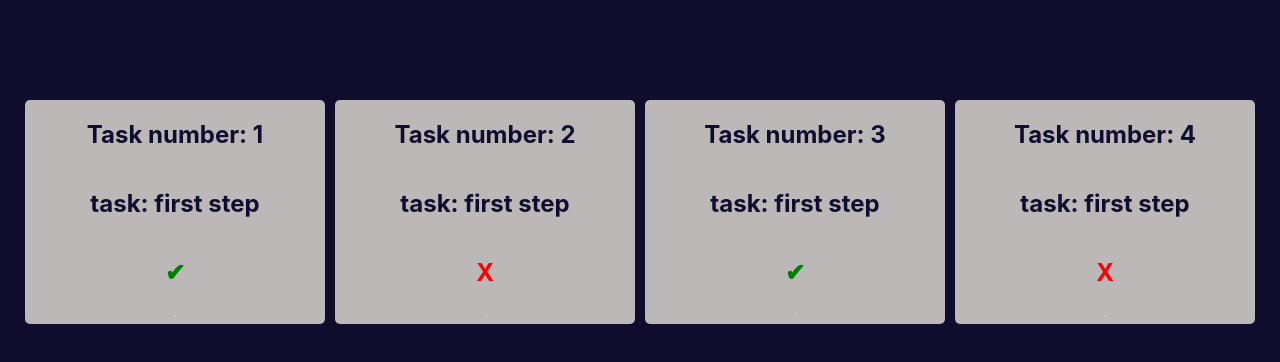
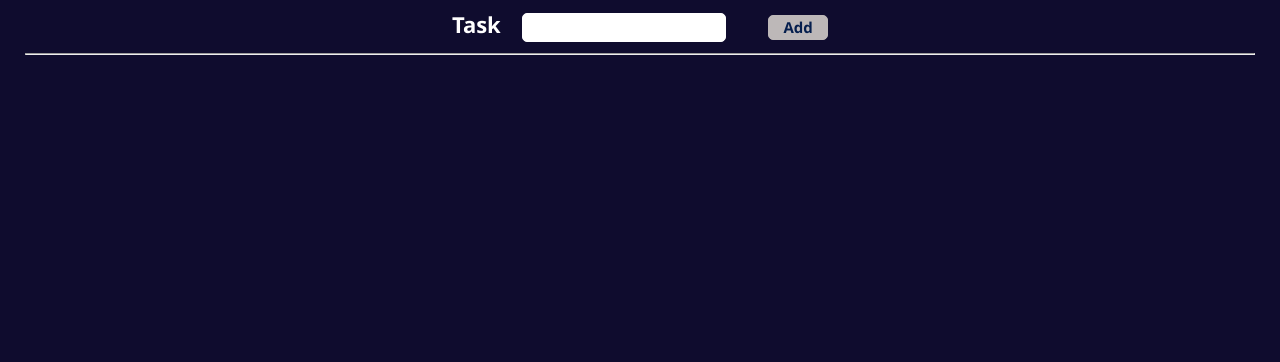
Before and after one commit to Gharam-Sar/to-do-list-with-react, a React (Create React App) app: page / in a window 1280 px wide. Shown: the top 362 px of the page. Built offline with nearby package versions, Linux system fonts and the light colour scheme.

Commit message:
adding new tasks is done and added local storage as well

```diff
--- a/src/App.css
+++ b/src/App.css
@@ -9,7 +9,6 @@ align-items: center;
 .App {
   text-align: center;
 }
-
 .myDiv {
   display: flex;
 
@@ -20,10 +19,59 @@ align-items: center;
 align-items: center;
 
 }
+.space{
+  display: flex;
+  justify-content: center;
+  align-items: center;
+  flex-direction: column;
+  font-size: 30px;
+  text-align: center;
+}
+.componant {
+
+  display: flex;
+justify-content: center;
+align-items: center;
+flex-direction: column;
+font-size: 30px;
+text-align: center;
+
+}
+label{
+  font-family: 'Segoe UI', Tahoma, Geneva, Verdana, sans-serif;
+
+  font-weight: 600;
+  color:white;
+  font-size: 22px;
+}
+input{
+  font-family: 'Segoe UI', Tahoma, Geneva, Verdana, sans-serif;
+
+  border-radius: 5px;
+border: 1px solid white;
+height: 25px;
+
+}
+.addButton{
+  font-family: 'Segoe UI', Tahoma, Geneva, Verdana, sans-serif;
+
+  font-size: 15px;
+  color: rgb(5, 30, 77);
+  font-weight: 700;
+  border-radius: 5px;
+  border: 1px solid rgb(189, 184, 184);
+  background-color:rgb(189, 184, 184) ;
+width: 60px;
+height: 25px;
+}
 .tasks{  display: grid;
   grid-template-columns: 300px 300px 300px 300px;
+
   column-gap: 10px;
-  row-gap: 5px;}
+  row-gap: 5px;
+
+}
+
   .space{  height: 100px;}
 
 .App-logo {
--- a/src/App.js
+++ b/src/App.js
@@ -1,33 +1,37 @@
 import "./App.css";
 import { useState } from 'react';
 
-let todo = [
-  {    id: 1,    task: "first step",    done: true,  },
-  {    id: 2,    task: "first step",    done: false,  },
-  {    id: 3,    task: "first step",    done: true,  },
-  {    id: 4,    task: "first step",    done: false,  },
-];
+let todo = [];
+let s=[];
+if(localStorage.length==0){localStorage.setItem('ids',0);
 
+localStorage.setItem('todo', JSON.stringify(s));
 
+}
+window.onload = (event) => {
+  MyApp();
+};
 function ToDo({ todo }) {
+
   return (
 
 <div className="myDiv" key={todo.id}>
 <h2>Task number: {todo.id}</h2>
           <h2>task: {todo.task}</h2>
-          <h2 style={{color:todo.done ?'green':'red' }}>{todo.done ? '✔':'X'} </h2>
+          <h2 style={{color:todo.done ?'green':'red' }}>{todo.done ? '✔':'X'}
+          {/* onClick={update_task(todo.id)} */}
+          </h2>
           <hr />
         </div>
 
   );
 }
-export default function MyApp() {
+function Tasks() {
+  let displaytodo = JSON.parse(localStorage.getItem('todo'));
+
   return (
-    <div>
-      <div className = "space" >
-      </div>
-        <div className = "tasks">
-    {todo.map(todo => {
+    <div className = "tasks">
+    {displaytodo.map(todo => {
       return (
         <ToDo
 todo=        {todo}
@@ -35,6 +39,50 @@ todo=        {todo}
       );
     })}
   </div>
+  );
+  window.location.reload(false);
+}
+
+function Add_task() {
+  const [newtask, settask] = useState("");
+  const storedtodo = JSON.parse(localStorage.getItem('todo'));
+  todo= storedtodo.slice(0)
+  const add_task = (event) => {
+    console.log("should dd");
+    let new_id=parseInt(localStorage.getItem('ids')) +1;
+   todo.push( {    id: new_id,    task: newtask,    done: false,  },);
+   localStorage.setItem('todo', JSON.stringify(todo));
+
+    localStorage.setItem('ids', new_id);
+    window.location.reload(false);
+  }
+  return (
+<div>
+          <table>
+            <tr>
+              <td> <label for="taskName">Task</label> &nbsp;</td>
+              <td><input type="text" id="taskName" name="task name" value={newtask}  onChange={(e) => settask(e.target.value)}
+       /></td>
+              <td>&emsp;&nbsp;
+          <button className="addButton" onClick={add_task} > Add </button>
+        </td>
+            </tr>
+          </table>
+</div>
+
+  );
+}
+
+export default function MyApp() {
+  return (
+    <div>
+    <div className="componant">  <Add_task/></div>
+     <hr></hr>
+
+   <Tasks></Tasks>
+
+
+
     </div>
 
   );
```
Also changed, not shown: src/profile.js (deleted, +0 -8 lines).
